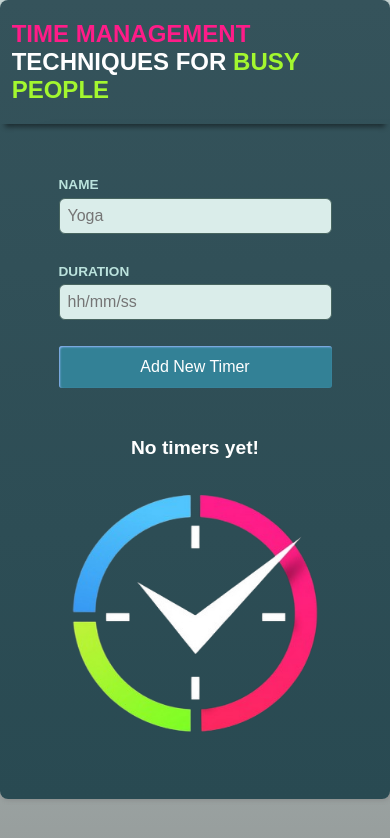
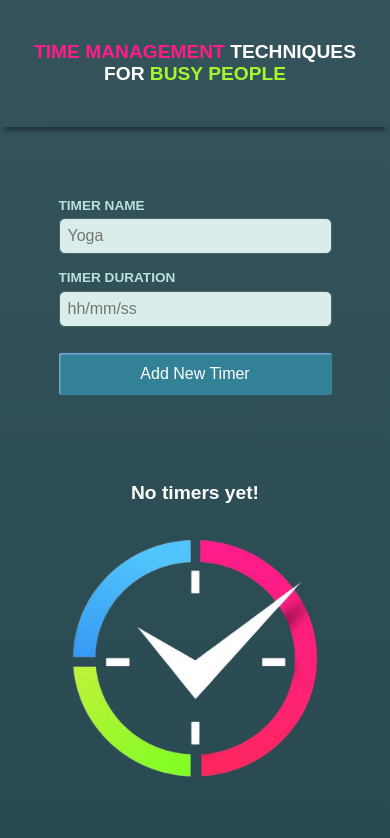
Before and after one commit to Lika-M/timer-hub, a React (Vite) app: page / in a window 390 px wide. Shown: the top 838 px of the page. Built offline with nearby package versions, Linux system fonts and the light colour scheme; the HTML template or start-up script is replaced by a standard one; a web font is replaced by a local one.

Commit message:
The HTML structure has been modified and media queries for responsive design have been updated.

```diff
--- a/src/App.scss
+++ b/src/App.scss
@@ -12,25 +12,29 @@ article {
 body {
   margin: 0;
   padding: 0;
-  font-family: sans-serif;
   background: $color-bgr;
-  min-height: 100vh;
-  font-family: 'Quicksand', sans-serif;
-  min-height: 100vh;
-  overflow: auto;
 }
 
 #root {
+  font-family: 'Quicksand', sans-serif;
+  overflow: hidden;
+  position: relative;
+  min-height: 92vh;
+}
+
+.container {
   max-width: 60rem;
-  margin: 6% 5%;
+  margin: 3% auto;
   background: $color-dashboard;
+  color: $color-white;
   border-radius: 8px;
   box-shadow: $box-shadow;
-  color: $color-white;
+  position: relative;
+  top: 20%;
 }
 
 .main {
-  min-height: 80vh;
+  min-height: 85vh;
   display: grid;
   grid-template-columns: 2fr 3fr;
   transition: grid-template-columns 0.5s linear;
@@ -43,10 +47,6 @@ body {
 }
 
 @media screen and (max-width: 1200px) {
-  #root {
-    margin: 4% 3%;
-  }
-
   .main {
     &.expanded {
       grid-template-columns: 45px 850px;
@@ -55,6 +55,10 @@ body {
 }
 
 @media screen and (max-width: 1000px) {
+  .container {
+    margin-inline: 3%;
+  }
+
   .main {
     &.expanded {
       grid-template-columns: 45px 750px;
@@ -62,6 +66,7 @@ body {
     }
   }
 }
+
 
 @media screen and (max-width: 900px) {
   .main {
@@ -72,27 +77,30 @@ body {
   }
 }
 
-@media screen and (max-width: 800px) {
+@media screen and (max-width: 860px) {
+
   .main,
   .main.expanded {
     width: 100%;
     grid-template-columns: 1fr;
     grid-gap: 0.6em;
   }
-
-  #root {
-    margin: 5%;
-  }
 }
 
 @media screen and (max-width: 600px) {
+  .container {
+    height: 100vh;
+    margin: 0;
+    border-radius: unset;
+  }
+
   .main,
   .main.expanded {
     grid-template-columns: 1fr;
-    margin: 0 auto;
   }
 
-  #root {
+  .main {
+    min-height: 92vh;
     margin: 0;
   }
 }
--- a/src/App.tsx
+++ b/src/App.tsx
@@ -20,13 +20,15 @@ function App() {
 
   return (
     <TimersContextProvider>
+      <main className="container">
       <Header />
-      <main className={!isFormCollapsed ? 'main': 'main expanded'}>
-        <NewTimer
-          toggleForm={toggleForm}
-          isCollapsed={isFormCollapsed}
-        />
-        <ListOfTimers isExpanded={isFormCollapsed}/>
+        <div className={!isFormCollapsed ? 'main' : 'main expanded'}>
+          <NewTimer
+            toggleForm={toggleForm}
+            isCollapsed={isFormCollapsed}
+          />
+          <ListOfTimers isExpanded={isFormCollapsed} />
+        </div>
       </main>
     </TimersContextProvider>
   )
--- a/src/components/common/form/Form.scss
+++ b/src/components/common/form/Form.scss
@@ -11,13 +11,13 @@
    }
 }
 
-@media screen and (max-width: 1000px){
+@media screen and (max-width: 1000px) {
    .add-form {
       padding: 200px 40px 100px 40px;
    }
 }
 
-@media screen and (max-width: 800px) {
+@media screen and (max-width: 860px) {
    .add-form {
       padding: 40px;
       margin: 0 40px;
--- a/src/components/common/header/Header.scss
+++ b/src/components/common/header/Header.scss
@@ -8,11 +8,13 @@
     align-items: center;
     overflow: hidden;
     padding-inline: 3%;
+    height: 15vh;
 
     h2 {
         transform: translateX(600px);
         animation: bounceRight 2s linear 1s both;
         text-transform: uppercase;
+        text-align: center;
 
         span:nth-child(1) {
             color: $color-card-magenta;
@@ -71,3 +73,13 @@
         animation-timing-function: ease-out;
     }
 }
+
+@media screen and (max-width: 600px) {
+    .header {
+        min-height: 8vh;
+
+        h2 {
+            font-size: 1.2em;
+        }
+    }
+}
--- a/src/components/listOfTimers/ListOfTimers.scss
+++ b/src/components/listOfTimers/ListOfTimers.scss
@@ -48,6 +48,7 @@
 
 .no-timers {
     @include header(1.2em);
+    margin-top: 10%;
 
     h2 {
         font-size: $fs-small;
@@ -73,13 +74,13 @@
     }
 }
 
-@media screen and (max-width: 800px) {
+@media screen and (max-width: 860px) {
     .main {
         width: auto;
 
         .timers {
             position: relative;
-            margin: 0 auto;
+            margin: 6% auto;
 
             .timers-wrapper {
                 padding: 0;
@@ -99,15 +100,10 @@
             grid-template-columns: repeat(3, 1fr);
         }
     }
-
-    .no-timers {
-        img {
-            width: 60%;
-        }
-    }
 }
 
 @media screen and (max-width: 750px) {
+
     .timers-wrapper.expanded,
     .timers-wrapper {
         .timers-list {
@@ -125,10 +121,12 @@
 }
 
 @media screen and (max-width: 500px) {
+
     .timers-wrapper,
     .timers-wrapper.expanded {
         .timers-list {
             grid-template-columns: 1fr;
+            padding-inline: 50px;
         }
     }
 }
--- a/src/components/newTimer/NewTimer.tsx
+++ b/src/components/newTimer/NewTimer.tsx
@@ -67,14 +67,14 @@ export default function NewTimer({ toggleForm, isCollapsed }: NewTimerProps) {
                     <Input
                         type="text"
                         id="name"
-                        label="Name"
+                        label="Timer Name"
                         placeholder={placeholder.name}
                         onBlur={() => setPlaceholder(initPlaceholder)}
                     />
                     <Input
                         type="text"
                         id="duration"
-                        label="Duration"
+                        label="Timer Duration"
                         placeholder={placeholder.duration}
                         onBlur={() => setPlaceholder(initPlaceholder)}
                     />
--- a/src/components/newTimer/newTimer.scss
+++ b/src/components/newTimer/newTimer.scss
@@ -3,6 +3,10 @@
 .form {
     box-shadow: 25px -3px 17px -19px rgba(0, 0, 0, 0.45);
     position: relative;
+
+    .add-form {
+        max-height: 200px;
+    }
 
     &.expanded {
         .add-form {
@@ -50,11 +54,12 @@
     }
 }
 
-@media screen and (max-width: 800px) {
+@media screen and (max-width: 860px) {
     .form {
         width: 100%;
         display: grid;
         grid-template-columns: 1fr 2fr;
+        margin-bottom: 5%;
 
         &.expanded {
             .add-form {
@@ -65,7 +70,7 @@
                     width: 25%;
                     visibility: visible;
                     opacity: 1;
-                    top: 40%;
+                    top: 60%;
                     left: 20%;
                 }
             }
--- a/src/components/singleTimer/SingleTimer.tsx
+++ b/src/components/singleTimer/SingleTimer.tsx
@@ -64,7 +64,7 @@ export default function SingleTimer({ id, name, duration }: TimerProps) {
     return (
         <>
             <h2>{time ? `${name}` : `${name} finished`}</h2>
-            <p>{`${remainingHours}:${remainingMinutes}:${remainingSeconds}`}</p>
+            <p translate="no">{`${remainingHours}:${remainingMinutes}:${remainingSeconds}`}</p>
             <div className="progress-container">
                 <progress max={durationInSeconds} value={time} />
             </div>
```
Also changed, not shown: src/components/singleTimer/SingleTimer.scss (line endings or trailing spaces).
